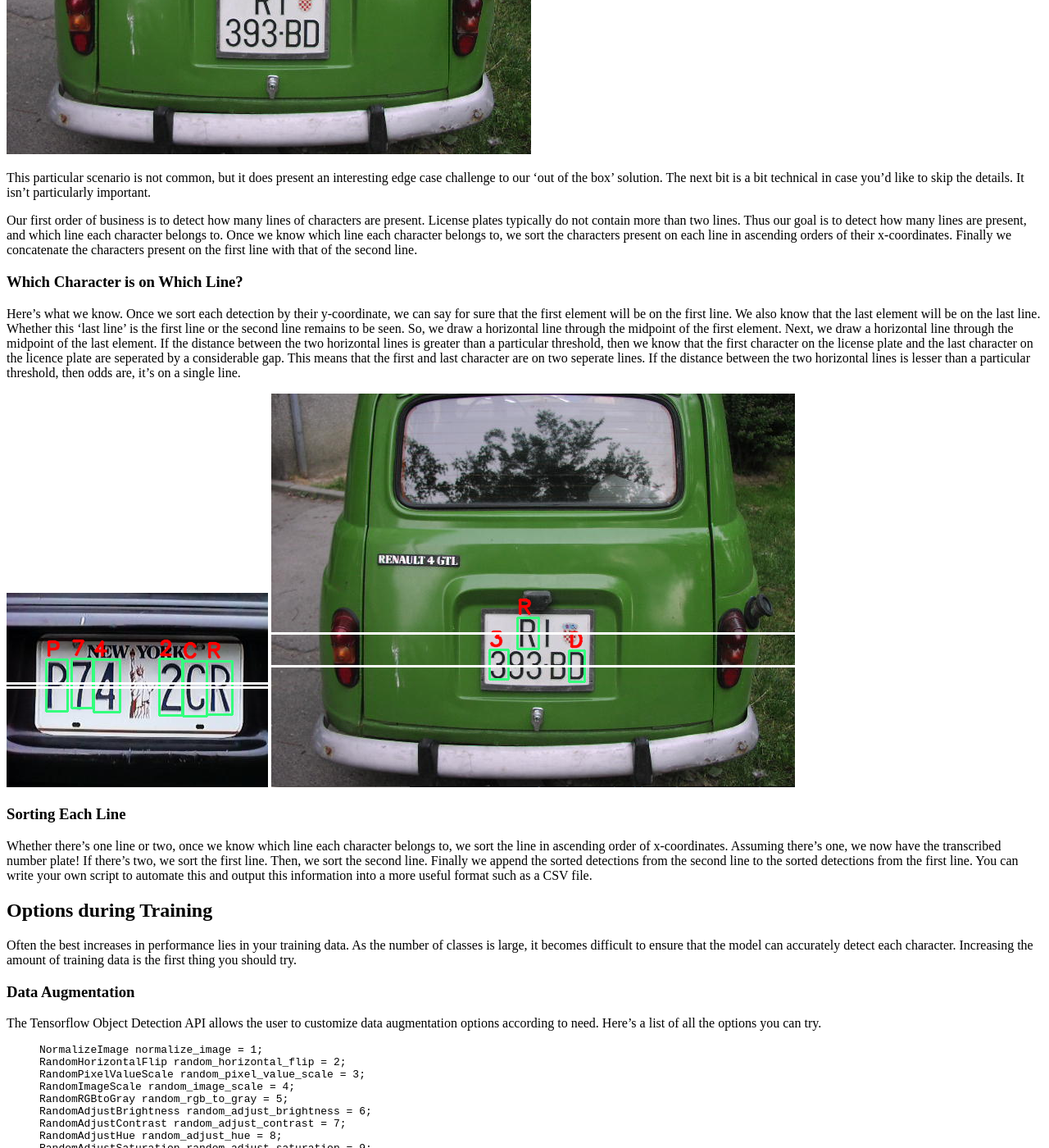
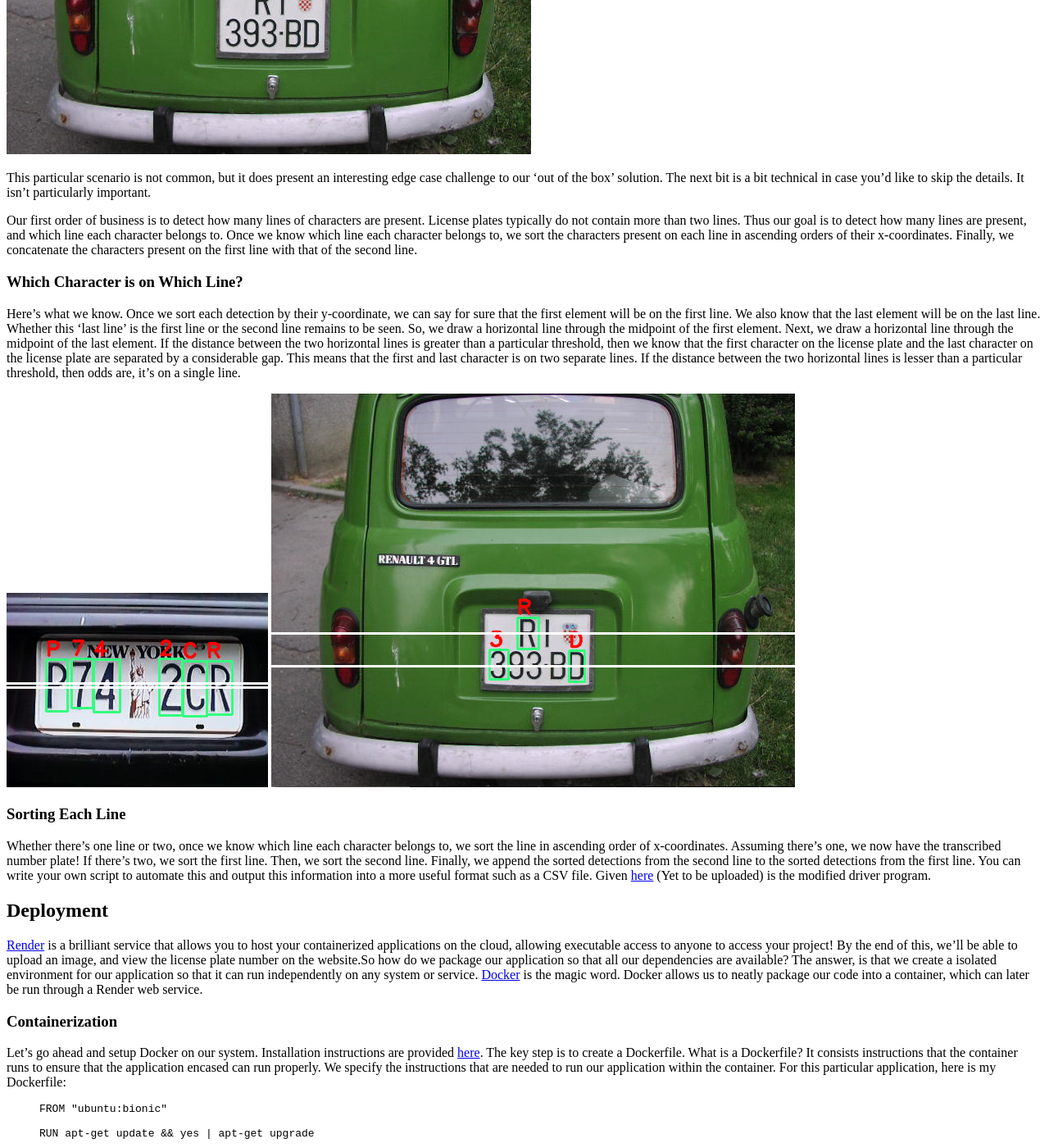
Before and after one commit to nick-nagaraj/nick-nagaraj.github.io, a Jekyll site: the page built from _posts/2020-04-14-object-detection-2.md, in a window 1280 px wide and 1400 px high, scrolled down 1545 px. Shown: the whole window at 82% size. Built offline with Jekyll 4.4.1, drawn with Linux system fonts in a browser that asks for light colours; some of the changed text lies outside the part shown.

```diff
--- a/_posts/2020-04-14-object-detection-2.md
+++ b/_posts/2020-04-14-object-detection-2.md
@@ -7,69 +7,88 @@
 Last week we looked into the basic functionality of the TensorFlow Object Detection API. We ran our object detection model to transcribe license plates. This week, we'll look into some of the options available to us during the training process. Next, we'll build some OpenCV logic to order the detections, creating a meaningful number. Finally, deployment will be the name of the game.
 
 ## Ordering our detections
-If you ran the driver program from last week, you'll notice that the detections are ordered by the confidence of each bounding box. While this is useful for understanding which letters our model is most accurate on, it does not reflect the order of the characters present on the license plate. So, how do we fix this?
+If you run the driver program from last week, you'll notice that the detections are ordered by the confidence of each bounding box. While this is useful for understanding which letters our model is most accurate on, it does not reflect the order of the characters present on the license plate. So, how do we fix this?
 
 Let's take a look at one of our license plates.
 
 ![Sample_2](/assets/NewYork.jpg)
 
-We have access to the (x,y) coordinates of each bounding box. Thus, we sort the detections in ascending order of x-coordinates. This becomes our license plate number! Making some modifications to our driver code, and running it.
-
-{% highlight py %}
-{% endhighlight %}
+We have access to the (x,y) coordinates of each bounding box. Thus, we sort the detections in the ascending order of x-coordinates. This becomes our license plate number! Making some modifications to our driver code, and running it.
 
 ![Final_Detection](/assets/FINAL_Detection.png)
 
 Looks good!
 
 ## Ordering with Multiple Lines
-I wish it were that simple. Sure, the code works for the above license plate. But it only works because all the characters present in the license plate are aligned along only one line. What happens if the content is divided along two lines?
+I wish it were that simple. Sure, the code works for the above license plate. But it only works because all the characters present in the license plate are aligned along only one line. What happens if the content is divided into two lines?
 
 ![Line_2](/assets/Two_Line.jpeg)
 
 This particular scenario is not common, but it does present an interesting edge case challenge to our 'out of the box' solution. The next bit is a bit technical in case you'd like to skip the details. It isn't particularly important.
 
-Our first order of business is to detect how many lines of characters are present. License plates typically do not contain more than two lines. Thus our goal is to detect how many lines are present, and which line each character belongs to. Once we know which line each character belongs to, we sort the characters present on each line in ascending orders of their x-coordinates. Finally we concatenate the characters present on the first line with that of the second line.
+Our first order of business is to detect how many lines of characters are present. License plates typically do not contain more than two lines. Thus our goal is to detect how many lines are present, and which line each character belongs to. Once we know which line each character belongs to, we sort the characters present on each line in ascending orders of their x-coordinates. Finally, we concatenate the characters present on the first line with that of the second line.
 
 ### Which Character is on Which Line?
-Here's what we know. Once we sort each detection by their y-coordinate, we can say for sure that the first element will be on the first line. We also know that the last element will be on the last line. Whether this 'last line' is the first line or the second line remains to be seen. So, we draw a horizontal line through the midpoint of the first element. Next, we draw a horizontal line through the midpoint of the last element. If the distance between the two horizontal lines is greater than a particular threshold, then we know that the first character on the license plate and the last character on the licence plate are seperated by a considerable gap. This means that the first and last character are on two seperate lines. If the distance between the two horizontal lines is lesser than a particular threshold, then odds are, it's on a single line.
+Here's what we know. Once we sort each detection by their y-coordinate, we can say for sure that the first element will be on the first line. We also know that the last element will be on the last line. Whether this 'last line' is the first line or the second line remains to be seen. So, we draw a horizontal line through the midpoint of the first element. Next, we draw a horizontal line through the midpoint of the last element. If the distance between the two horizontal lines is greater than a particular threshold, then we know that the first character on the license plate and the last character on the license plate are separated by a considerable gap. This means that the first and last character is on two separate lines. If the distance between the two horizontal lines is lesser than a particular threshold, then odds are, it's on a single line.
 
 ![Line_1](/assets/Lines_1.png)
 ![Line_2](/assets/Lines_2.png)
 
 ### Sorting Each Line
-Whether there's one line or two, once we know which line each character belongs to, we sort the line in ascending order of x-coordinates. Assuming there's one, we now have the transcribed number plate! If there's two, we sort the first line. Then, we sort the second line. Finally we append the sorted detections from the second line to the sorted detections from the first line. You can write your own script to automate this and output this information into a more useful format such as a CSV file.
+Whether there's one line or two, once we know which line each character belongs to, we sort the line in ascending order of x-coordinates. Assuming there's one, we now have the transcribed number plate! If there's two, we sort the first line. Then, we sort the second line. Finally, we append the sorted detections from the second line to the sorted detections from the first line. You can write your own script to automate this and output this information into a more useful format such as a CSV file. Given [here](/) (Yet to be uploaded) is the modified driver program.
 
-## Options during Training
-Often the best increases in performance lies in your training data. As the number of classes is large, it becomes difficult to ensure that the model can accurately detect each character. Increasing the amount of training data is the first thing you should try.
 
-### Data Augmentation
-The Tensorflow Object Detection API allows the user to customize data augmentation options according to need. Here's a list of all the options you can try.
+## Deployment
+[Render](https://render.com/) is a brilliant service that allows you to host your containerized applications on the cloud, allowing executable access to anyone to access your project! By the end of this, we'll be able to upload an image, and view the license plate number on the website.So how do we package our application so that all our dependencies are available? The answer, is that we create a isolated environment for our application so that it can run independently on any system or service. [Docker](https://docs.docker.com/get-started/) is the magic word. Docker allows us to neatly package our code into a container, which can later be run through a Render web service.
+
+### Containerization
+Let's go ahead and setup Docker on our system. Installation instructions are provided [here](/https://docs.docker.com/engine/install/ubuntu/). The key step is to create a Dockerfile. What is a Dockerfile? It consists instructions that the container runs to ensure that the application encased can run properly. We specify the instructions that are needed to run our application within the container. For this particular application, here is my Dockerfile:
 
 {% highlight py %}
-NormalizeImage normalize_image = 1;
-RandomHorizontalFlip random_horizontal_flip = 2;
-RandomPixelValueScale random_pixel_value_scale = 3;
-RandomImageScale random_image_scale = 4;
-RandomRGBtoGray random_rgb_to_gray = 5;
-RandomAdjustBrightness random_adjust_brightness = 6;
-RandomAdjustContrast random_adjust_contrast = 7;
-RandomAdjustHue random_adjust_hue = 8;
-RandomAdjustSaturation random_adjust_saturation = 9;
-RandomDistortColor random_distort_color = 10;
-RandomJitterBoxes random_jitter_boxes = 11;
-RandomCropImage random_crop_image = 12;
-RandomPadImage random_pad_image = 13;
-RandomCropPadImage random_crop_pad_image = 14;
-RandomCropToAspectRatio random_crop_to_aspect_ratio = 15;
-RandomBlackPatches random_black_patches = 16;
-RandomResizeMethod random_resize_method = 17;
-ScaleBoxesToPixelCoordinates scale_boxes_to_pixel_coordinates = 18;
-ResizeImage resize_image = 19;
-SubtractChannelMean subtract_channel_mean = 20;
-SSDRandomCrop ssd_random_crop = 21;
-SSDRandomCropPad ssd_random_crop_pad = 22;
-SSDRandomCropFixedAspectRatio ssd_random_crop_fixed_aspect_ratio = 23;
+FROM "ubuntu:bionic"
+
+RUN apt-get update && yes | apt-get upgrade
+
+RUN apt-get install -y libsm6 libxext6 libxrender-dev libglib2.0-0
+
+RUN apt-get install -y git python3-pip
+
+RUN pip3 install --upgrade pip
+
+RUN pip3 install opencv-python
+
+RUN pip3 install tensorflow==1.15.0
+
+RUN pip3 install fastai==1.0.52
+
+RUN apt-get install -y protobuf-compiler python3-pil python3-lxml
+
+RUN pip3 install matplotlib
+
+RUN mkdir -p /tensorflow
+
+RUN pip3 install aiofiles==0.4.0
+
+RUN pip3 install uvicorn==0.7.1
+
+RUN pip3 install aiohttp==3.5.4
+
+RUN pip3 install asyncio==3.4.3
+
+RUN pip3 install pillow~=6.0
+
+RUN pip3 install python-multipart==0.0.5
+
+RUN pip3 install starlette==0.12.0
+
+RUN git clone https://github.com/tensorflow/models.git /tensorflow/models
+
+COPY required_files /tensorflow/models/research/object_detection/required_files
+
+WORKDIR /tensorflow/models/research
+
+EXPOSE 8888
+
+CMD ["python3", "/tensorflow/models/research/object_detection/required_files/app/server.py", "serve"]
+
 {% endhighlight %}
-
-Edit the config file and replace the options as provided above.
--- a/index.html
+++ b/index.html
@@ -2,7 +2,6 @@
 layout: default
 title: Home
 ---
-
 <div class="posts">
   {% for post in paginator.posts %}
   <div class="post">
```
Also changed, not shown: _posts/2020-04-07-example-content.md (+11 -12 lines), _posts/2020-04-08-introducing-lanyon.md (+1 -0 lines), assets/My.png (added), 3 other files.
